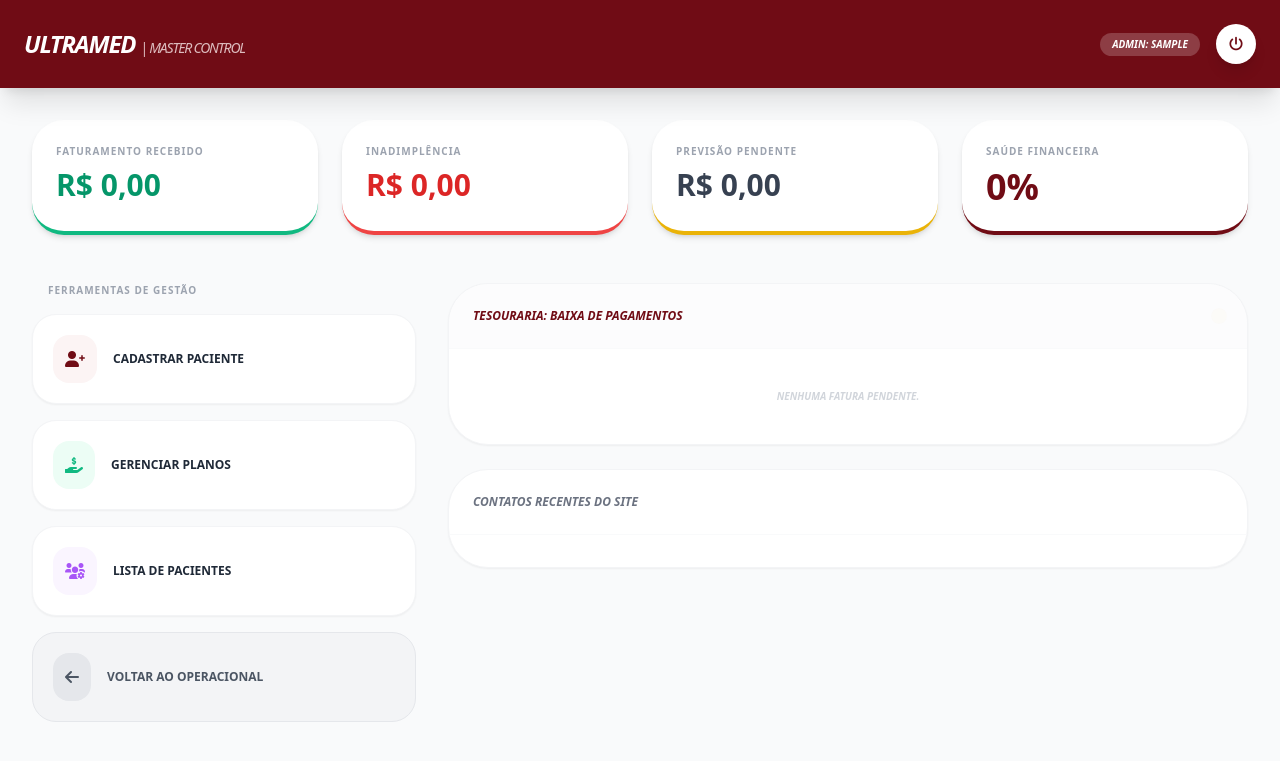
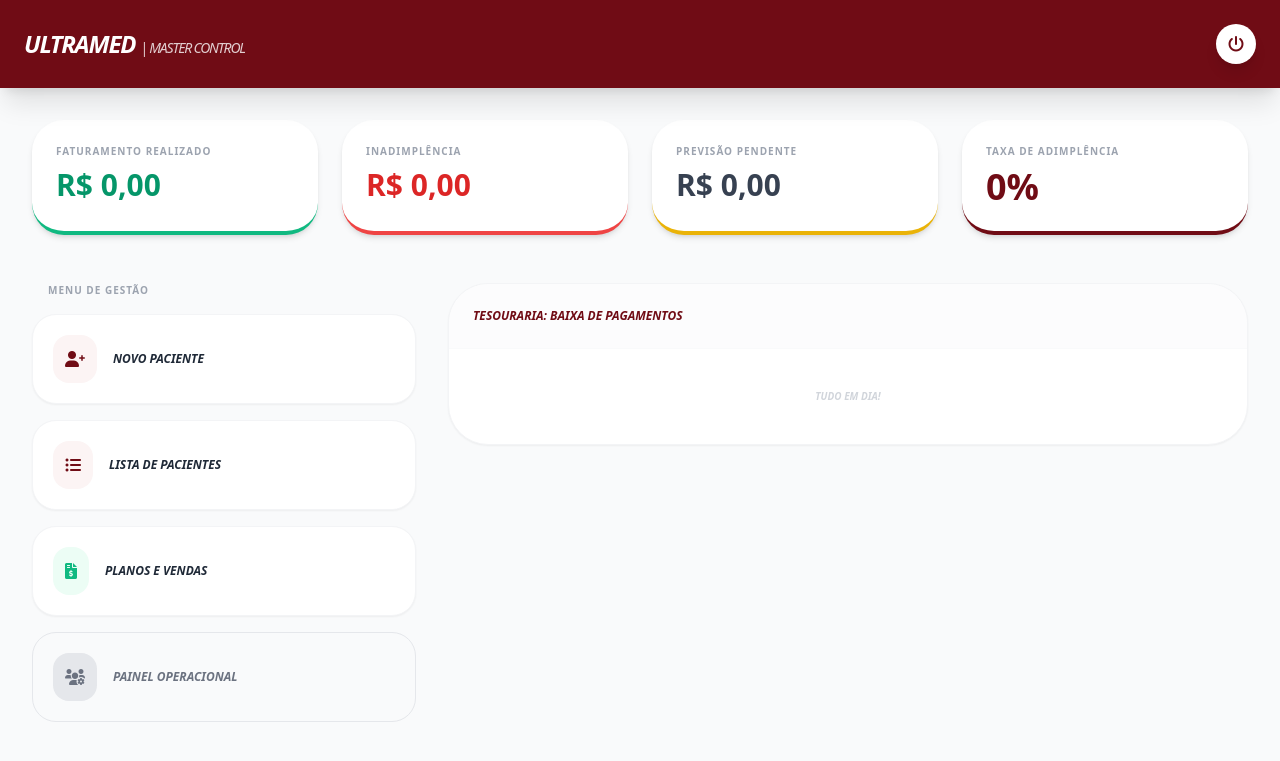
Before and after one commit to OliveiraAntonioFernando/Ultramed_Project, a Django app: page /sistema/master-control/ in a window 1280 px wide. Shown: the top 761 px of the page. Run offline with Django 4.2, Linux system fonts and the light colour scheme; the visitor is signed in with stand-in values (Sample User, id 1); data that the repository does not hold is empty; some libraries are stand-ins or nearby versions.

Commit message:
Ponto de Recuperação Automático: 2025-12-27 04:00:01

```diff
--- a/core_gestao/templates/master_dashboard.html
+++ b/core_gestao/templates/master_dashboard.html
@@ -13,7 +13,6 @@
                     colors: {
                         marsala: {
                             50: '#fcf4f4',
-                            100: '#f9e9e9',
                             700: '#700c15',
                             800: '#5c0a11'
                         }
@@ -26,24 +25,18 @@
 <body class="bg-gray-50 text-gray-800 font-sans antialiased min-h-screen">
 
     <nav class="bg-marsala-700 p-6 flex justify-between items-center shadow-xl sticky top-0 z-50">
-        <div>
-            <h1 class="text-2xl font-black italic tracking-tighter uppercase text-white">
-                Ultramed <span class="text-marsala-100 text-sm font-light opacity-80">| Master Control</span>
-            </h1>
-        </div>
-        <div class="flex items-center gap-4 text-white">
-            <span class="text-[10px] font-black bg-white/20 px-3 py-1 rounded-full uppercase italic">Admin: {{ request.user.username }}</span>
-            <a href="{% url 'sistema_interno:logout' %}" class="bg-white text-marsala-700 w-10 h-10 flex items-center justify-center rounded-full shadow-lg hover:bg-marsala-100 transition-all">
-                <i class="fas fa-power-off text-sm"></i>
-            </a>
-        </div>
+        <h1 class="text-2xl font-black italic tracking-tighter uppercase text-white">
+            Ultramed <span class="text-marsala-100 text-sm font-light opacity-80">| Master Control</span>
+        </h1>
+        <a href="{% url 'sistema_interno:logout' %}" class="bg-white text-marsala-700 w-10 h-10 flex items-center justify-center rounded-full shadow-lg">
+            <i class="fas fa-power-off"></i>
+        </a>
     </nav>
 
     <main class="p-8 max-w-7xl mx-auto">
-
         <div class="grid grid-cols-1 md:grid-cols-4 gap-6 mb-12">
             <div class="bg-white p-6 rounded-[2rem] border-b-4 border-emerald-500 shadow-md">
-                <p class="text-[10px] font-black text-gray-400 uppercase tracking-widest">Faturamento Recebido</p>
+                <p class="text-[10px] font-black text-gray-400 uppercase tracking-widest">Faturamento Realizado</p>
                 <h3 class="text-3xl font-black text-emerald-600 mt-2">R$ {{ faturamento_total|floatformat:2 }}</h3>
             </div>
             <div class="bg-white p-6 rounded-[2rem] border-b-4 border-red-500 shadow-md">
@@ -55,43 +48,40 @@
                 <h3 class="text-3xl font-black text-gray-700 mt-2">R$ {{ pendente_receber|floatformat:2 }}</h3>
             </div>
             <div class="bg-white p-6 rounded-[2rem] border-b-4 border-marsala-700 shadow-md">
-                <p class="text-[10px] font-black text-gray-400 uppercase tracking-widest">Saúde Financeira</p>
+                <p class="text-[10px] font-black text-gray-400 uppercase tracking-widest">Taxa de Adimplência</p>
                 <h3 class="text-4xl font-black text-marsala-700 mt-2">{{ taxa_adimplencia }}%</h3>
             </div>
         </div>
 
         <div class="grid grid-cols-1 lg:grid-cols-3 gap-8">
-
             <div class="lg:col-span-1 space-y-4">
-                <h4 class="text-[10px] font-black uppercase text-gray-400 ml-4 tracking-widest">Ferramentas de Gestão</h4>
+                <h4 class="text-[10px] font-black uppercase text-gray-400 ml-4 tracking-widest">Menu de Gestão</h4>
 
                 <a href="{% url 'sistema_interno:cliente_create' %}" class="flex items-center gap-4 bg-white p-5 rounded-3xl border border-gray-100 shadow-sm hover:border-marsala-700 transition-all group">
                     <div class="bg-marsala-50 p-3 rounded-2xl group-hover:bg-marsala-700 group-hover:text-white text-marsala-700 transition-all"><i class="fas fa-user-plus"></i></div>
-                    <span class="text-xs font-bold uppercase">Cadastrar Paciente</span>
+                    <span class="text-xs font-bold uppercase italic">Novo Paciente</span>
+                </a>
+
+                <a href="{% url 'sistema_interno:cliente_list' %}" class="flex items-center gap-4 bg-white p-5 rounded-3xl border border-gray-100 shadow-sm hover:border-marsala-700 transition-all group">
+                    <div class="bg-marsala-50 p-3 rounded-2xl group-hover:bg-marsala-700 group-hover:text-white text-marsala-700 transition-all"><i class="fas fa-list-ul"></i></div>
+                    <span class="text-xs font-bold uppercase italic">Lista de Pacientes</span>
                 </a>
 
                 <a href="{% url 'sistema_interno:plan_create' %}" class="flex items-center gap-4 bg-white p-5 rounded-3xl border border-gray-100 shadow-sm hover:border-emerald-500 transition-all group">
-                    <div class="bg-emerald-50 p-3 rounded-2xl group-hover:bg-emerald-500 group-hover:text-white text-emerald-500 transition-all"><i class="fas fa-hand-holding-usd"></i></div>
-                    <span class="text-xs font-bold uppercase">Gerenciar Planos</span>
+                    <div class="bg-emerald-50 p-3 rounded-2xl group-hover:bg-emerald-500 group-hover:text-white text-emerald-500 transition-all"><i class="fas fa-file-invoice-dollar"></i></div>
+                    <span class="text-xs font-bold uppercase italic">Planos e Vendas</span>
                 </a>
 
-                <a href="{% url 'sistema_interno:cliente_list' %}" class="flex items-center gap-4 bg-white p-5 rounded-3xl border border-gray-100 shadow-sm hover:border-purple-500 transition-all group">
-                    <div class="bg-purple-50 p-3 rounded-2xl group-hover:bg-purple-500 group-hover:text-white text-purple-500 transition-all"><i class="fas fa-users-cog"></i></div>
-                    <span class="text-xs font-bold uppercase">Lista de Pacientes</span>
-                </a>
-
-                <a href="{% url 'sistema_interno:painel_colaborador' %}" class="flex items-center gap-4 bg-gray-100 p-5 rounded-3xl border border-gray-200 hover:border-gray-400 transition-all group">
-                    <div class="bg-gray-200 p-3 rounded-2xl group-hover:bg-gray-800 group-hover:text-white text-gray-600 transition-all"><i class="fas fa-arrow-left"></i></div>
-                    <span class="text-xs font-bold uppercase text-gray-600 group-hover:text-gray-800">Voltar ao Operacional</span>
+                <a href="{% url 'sistema_interno:painel_colaborador' %}" class="flex items-center gap-4 bg-gray-50 p-5 rounded-3xl border border-gray-200 hover:border-marsala-700 transition-all group">
+                    <div class="bg-gray-200 p-3 rounded-2xl group-hover:bg-marsala-700 group-hover:text-white text-gray-500 transition-all"><i class="fas fa-users-cog"></i></div>
+                    <span class="text-xs font-bold uppercase italic text-gray-500 group-hover:text-marsala-700">Painel Operacional</span>
                 </a>
             </div>
 
             <div class="lg:col-span-2 space-y-6">
-
                 <div class="bg-white rounded-[2.5rem] border border-gray-100 shadow-sm overflow-hidden">
-                    <div class="p-6 border-b border-gray-50 flex justify-between items-center bg-gray-50/50">
+                    <div class="p-6 border-b border-gray-50 bg-gray-50/50 flex justify-between items-center">
                         <h3 class="text-xs font-black uppercase italic text-marsala-700">Tesouraria: Baixa de Pagamentos</h3>
-                        <span class="w-2 h-2 bg-yellow-500 rounded-full animate-ping"></span>
                     </div>
                     <div class="overflow-x-auto">
                         <table class="w-full text-left">
@@ -100,36 +90,15 @@
                                 <tr class="hover:bg-marsala-50/20 transition-colors">
                                     <td class="p-4 pl-6">
                                         <div class="font-black text-sm uppercase text-gray-800">{{ fatura.paciente.nome_completo }}</div>
-                                        <div class="text-[9px] text-gray-400 font-bold uppercase">Vence em: {{ fatura.data_vencimento|date:"d/m/Y" }}</div>
+                                        <div class="text-[9px] text-gray-400 font-bold uppercase">Venc: {{ fatura.data_vencimento|date:"d/m/Y" }}</div>
                                     </td>
                                     <td class="p-4"><span class="text-sm font-black text-gray-700">R$ {{ fatura.valor }}</span></td>
                                     <td class="p-4 text-right pr-6">
-                                        <a href="{% url 'sistema_interno:fatura_baixar' fatura.id %}" class="bg-emerald-500 hover:bg-emerald-600 text-white px-4 py-2 rounded-xl text-[9px] font-black uppercase shadow-md transition-all">Dar Baixa</a>
+                                        <a href="{% url 'sistema_interno:fatura_baixar' fatura.id %}" class="bg-emerald-500 hover:bg-emerald-600 text-white px-4 py-2 rounded-xl text-[9px] font-black uppercase shadow-md transition-all inline-block">Confirmar</a>
                                     </td>
                                 </tr>
                                 {% empty %}
-                                <tr><td colspan="3" class="p-10 text-center text-gray-300 font-bold uppercase italic text-[10px]">Nenhuma fatura pendente.</td></tr>
-                                {% endfor %}
-                            </tbody>
-                        </table>
-                    </div>
-                </div>
-
-                <div class="bg-white rounded-[2.5rem] border border-gray-100 shadow-sm overflow-hidden">
-                    <div class="p-6 border-b border-gray-50 flex justify-between items-center">
-                        <h3 class="text-xs font-black uppercase italic text-gray-500">Contatos Recentes do Site</h3>
-                    </div>
-                    <div class="p-4">
-                        <table class="w-full text-left">
-                            <tbody class="divide-y divide-gray-50">
-                                {% for lead in leads %}
-                                <tr>
-                                    <td class="p-3 font-bold uppercase text-xs text-gray-700">{{ lead.nome }}</td>
-                                    <td class="p-3 text-marsala-700 font-black italic text-[10px]">{{ lead.interesse }}</td>
-                                    <td class="p-3 text-right">
-                                        <a href="https://wa.me/55{{ lead.telefone }}" target="_blank" class="text-green-500 hover:text-green-600 font-black text-[10px] uppercase">WhatsApp</a>
-                                    </td>
-                                </tr>
+                                <tr><td colspan="3" class="p-10 text-center text-gray-300 font-black uppercase italic text-[10px]">Tudo em dia!</td></tr>
                                 {% endfor %}
                             </tbody>
                         </table>
--- a/core_gestao/urls.py
+++ b/core_gestao/urls.py
@@ -10,7 +10,7 @@ urlpatterns = [
     path('master-control/', views.master_dashboard, name='master_dashboard'),
     path('financeiro/baixar/<int:fatura_id>/', views.fatura_baixar, name='fatura_baixar'),
     path('paciente/novo/', views.cliente_create, name='cliente_create'),
-    path('pacientes/', views.cliente_list, name='cliente_list'),
+    path('pacientes/lista/', views.cliente_list, name='cliente_list'),
     path('agenda/', views.agenda_view, name='agenda'),
     path('plano/venda/', views.plan_create, name='plan_create'),
     path('api/lead-capture/', views.api_lead_capture, name='lead_capture'),
--- a/core_gestao/views.py
+++ b/core_gestao/views.py
@@ -19,7 +19,7 @@ def login_view(request):
             if user.is_superuser or user.groups.filter(name='Administrativo').exists():
                 return redirect('sistema_interno:master_dashboard')
             return redirect('sistema_interno:painel_colaborador')
-        messages.error(request, "Usuario ou senha invalidos")
+        messages.error(request, "Usuário ou senha inválidos")
     return render(request, 'login.html')
 
 def logout_view(request):
@@ -35,8 +35,8 @@ def master_dashboard(request):
     inadimplencia = Fatura.objects.filter(status='ATRASADO').aggregate(Sum('valor'))['valor__sum'] or 0
     pendente = Fatura.objects.filter(status='PENDENTE').aggregate(Sum('valor'))['valor__sum'] or 0
 
-    total_geral = faturamento_pago + inadimplencia + pendente
-    taxa_adimplencia = (faturamento_pago / total_geral * 100) if total_geral > 0 else 0
+    total_geral = float(faturamento_pago) + float(inadimplencia) + float(pendente)
+    taxa_adimplencia = (float(faturamento_pago) / total_geral * 100) if total_geral > 0 else 0
 
     context = {
         'total_pacientes': Paciente.objects.count(),
@@ -47,21 +47,22 @@ def master_dashboard(request):
         'taxa_adimplencia': round(taxa_adimplencia, 1),
         'leads': LeadSite.objects.all().order_by('-data_solicitacao')[:5],
         'faturas_abertas': Fatura.objects.filter(status__in=['PENDENTE', 'ATRASADO']).order_by('data_vencimento'),
-        'is_admin': True,
     }
     return render(request, 'master_dashboard.html', context)
 
 @login_required
 def fatura_baixar(request, fatura_id):
-    if not (request.user.is_superuser or request.user.groups.filter(name='Administrativo').exists()):
-        return redirect('sistema_interno:painel_colaborador')
-
     fatura = get_object_or_404(Fatura, id=fatura_id)
     fatura.status = 'PAGO'
     fatura.data_pagamento = timezone.now()
     fatura.save()
-    messages.success(request, f"Pagamento de {fatura.paciente.nome_completo} confirmado!")
+    messages.success(request, f"Recebimento de {fatura.paciente.nome_completo} confirmado.")
     return redirect('sistema_interno:master_dashboard')
+
+@login_required
+def cliente_list(request):
+    pacientes = Paciente.objects.all().order_by('nome_completo')
+    return render(request, 'cliente_list.html', {'pacientes': pacientes})
 
 @login_required
 def painel_colaborador(request):
@@ -79,7 +80,7 @@ def painel_colaborador(request):
 def cliente_create(request):
     if request.method == 'POST':
         Paciente.objects.create(
-            nome_completo=request.POST.get('nome_completo') or request.POST.get('nome'),
+            nome_completo=request.POST.get('nome_completo'),
             cpf=request.POST.get('cpf'),
             telefone=request.POST.get('telefone'),
             data_nascimento=request.POST.get('data_nascimento'),
@@ -90,17 +91,10 @@ def cliente_create(request):
     return render(request, 'cliente_create.html')
 
 @login_required
-def cliente_list(request):
-    pacientes = Paciente.objects.all().order_by('nome_completo')
-    return render(request, 'painel_colaborador.html', {'pacientes': pacientes})
+def agenda_view(request): return render(request, 'agenda.html')
 
 @login_required
-def agenda_view(request):
-    return render(request, 'agenda.html')
-
-@login_required
-def plan_create(request):
-    return render(request, 'plan_form.html')
+def plan_create(request): return render(request, 'plan_form.html')
 
 @csrf_exempt
 def api_lead_capture(request):
```
Also changed, not shown: core_gestao/templates/base.html (added, +30 -0 lines), core_gestao/templates/cliente_list.html (+20 -6 lines), core_gestao/migrations/0001_initial.py, core_gestao/migrations/0002_remove_paciente_email_plano_descricao_and_more.py (deleted), 1 other file.
